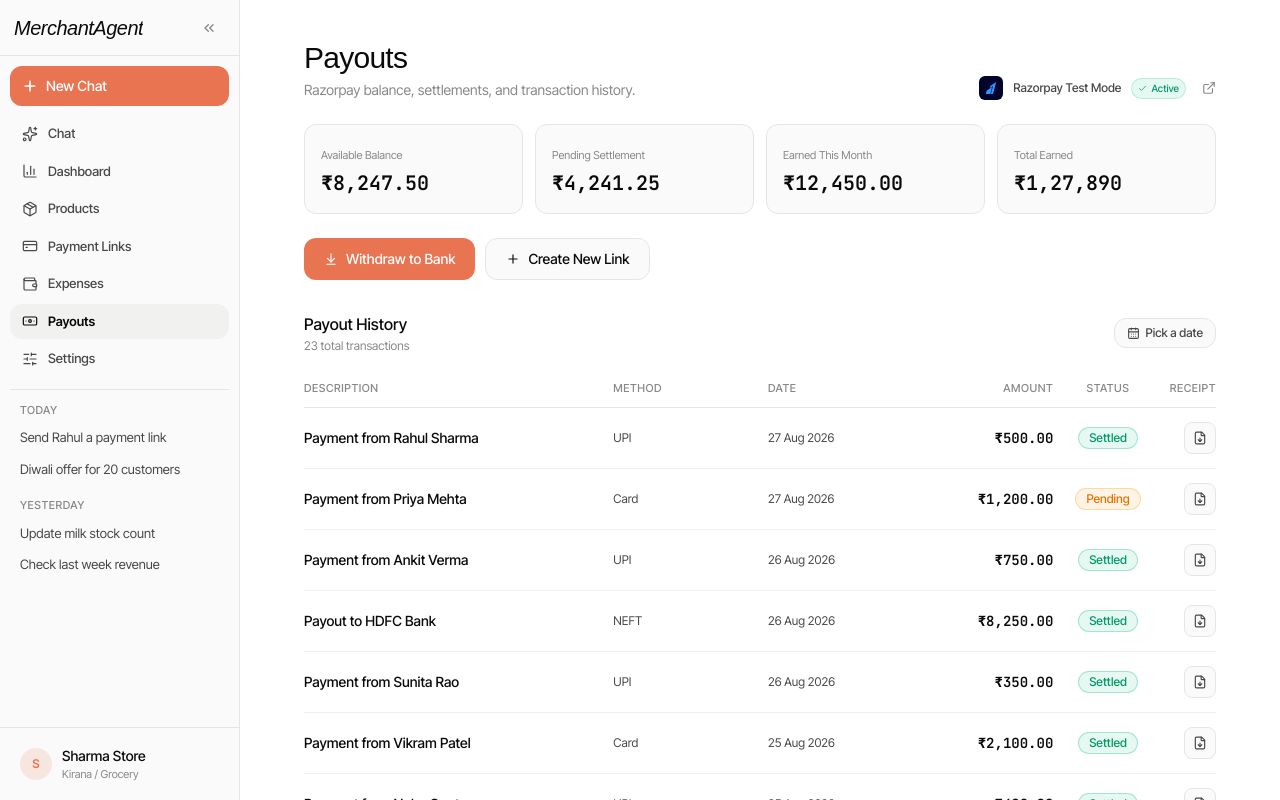
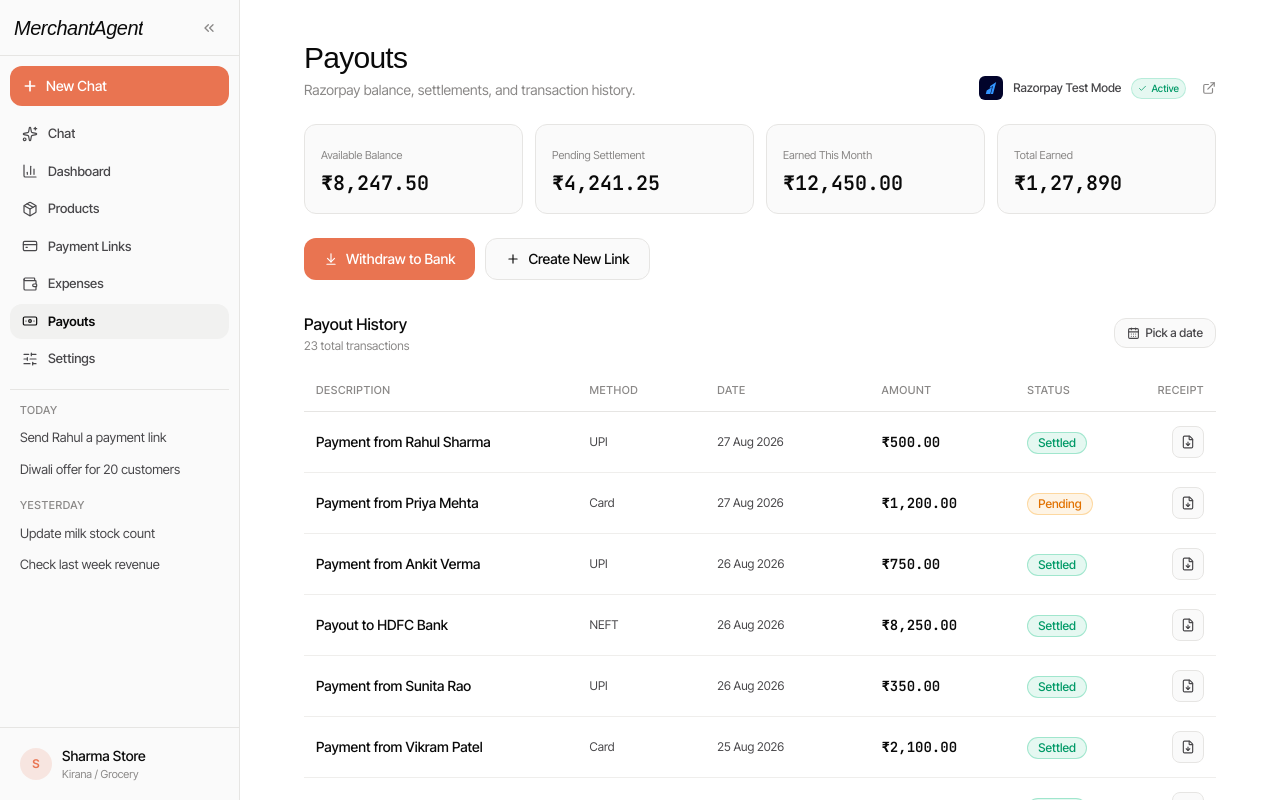
Before and after one commit to Tanveer-rajpurohit/MerchantAgnet, a Next.js app in the folder apps/web/: page /payouts in a window 1280 px wide. Built offline with nearby package versions, Linux system fonts and the light colour scheme; a web font is replaced by a local one.

Commit message:
feat(payouts): refactor PayoutHistoryTable to use table structure for better layout and readability

```diff
--- a/apps/web/app/components/app/payouts/PayoutHistoryTable.tsx
+++ b/apps/web/app/components/app/payouts/PayoutHistoryTable.tsx
@@ -114,43 +114,54 @@ export function PayoutHistoryTable({
           </p>
         </div>
       ) : (
-        <div>
-          <div className="hidden sm:grid grid-cols-12 items-center gap-4 py-2.5 border-b border-border text-[11px] font-medium font-intert text-muted uppercase tracking-wider">
-            <span className="col-span-4">Description</span>
-            <span className="col-span-2">Method</span>
-            <span className="col-span-2">Date</span>
-            <span className="col-span-2 text-right pr-2">Amount</span>
-            <span className="col-span-1 text-center">Status</span>
-            <span className="col-span-1 text-right">Receipt</span>
-          </div>
-
+        <div className="overflow-x-auto">
+          <table className="w-full text-left border-collapse">
+            <thead>
+              <tr className="border-b border-border text-[11px] font-medium font-intert text-muted uppercase tracking-wider">
+                <th className="py-3 px-3 font-medium w-[30%] text-left">
+                  Description
+                </th>
+                <th className="py-3 px-3 font-medium hidden sm:table-cell w-[14%] text-left">
+                  Method
+                </th>
+                <th className="py-3 px-3 font-medium hidden sm:table-cell w-[18%] text-left">
+                  Date
+                </th>
+                <th className="py-3 px-3 font-medium w-[16%] text-left">
+                  Amount
+                </th>
+                <th className="py-3 px-3 font-medium w-[14%] text-left">
+                  Status
+                </th>
+                <th className="py-3 px-3 font-medium w-[8%] text-right">
+                  Receipt
+                </th>
+              </tr>
+            </thead>
+            <tbody className="divide-y divide-border-subtle">
               {records.map((record) => (
-            <div
+                <tr
                   key={record.id}
-              className="grid grid-cols-12 items-center gap-4 py-3.5 border-b border-border-subtle hover:bg-surface-muted/30 transition-colors"
+                  className="hover:bg-surface-muted/30 transition-colors"
                 >
-              <div className="col-span-12 sm:col-span-4 min-w-0 pr-2">
+                  <td className="py-3.5 px-3">
                     <p className="text-sm font-medium font-intert text-primary truncate">
                       {record.description}
                     </p>
                     <p className="text-[11px] text-muted font-intert mt-0.5 sm:hidden">
                       {record.method} · {formatDisplayDate(record.date)}
                     </p>
-              </div>
-
-              <span className="col-span-2 text-xs font-intert text-secondary hidden sm:block">
+                  </td>
+                  <td className="py-3.5 px-3 text-xs font-intert text-secondary hidden sm:table-cell">
                     {record.method}
-              </span>
-
-              <span className="col-span-2 text-xs font-intert text-secondary hidden sm:block">
+                  </td>
+                  <td className="py-3.5 px-3 text-xs font-intert text-secondary hidden sm:table-cell">
                     {formatDisplayDate(record.date)}
-              </span>
-
-              <span className="col-span-6 sm:col-span-2 text-left sm:text-right pr-2 text-sm font-semibold font-mono text-primary">
+                  </td>
+                  <td className="py-3.5 px-3 text-sm font-semibold font-mono text-primary whitespace-nowrap">
                     {record.amount}
-              </span>
-
-              <div className="col-span-4 sm:col-span-1 flex justify-center">
+                  </td>
+                  <td className="py-3.5 px-3 whitespace-nowrap">
                     <span
                       className={`inline-flex items-center justify-center px-2.5 py-0.5 rounded-full text-xs font-medium border ${
                         record.status === "Settled"
@@ -160,9 +171,9 @@ export function PayoutHistoryTable({
                     >
                       {record.status}
                     </span>
-              </div>
-
-              <div className="col-span-2 sm:col-span-1 flex justify-end">
+                  </td>
+                  <td className="py-3.5 px-3 text-right">
+                    <div className="flex justify-end">
                       <button
                         type="button"
                         onClick={() => handleDownloadReceipt(record.id)}
@@ -170,14 +181,20 @@ export function PayoutHistoryTable({
                         className="flex items-center justify-center w-8 h-8 rounded-lg border border-border bg-surface hover:bg-surface-muted text-secondary hover:text-primary transition-colors cursor-pointer"
                       >
                         {receiptDownloaded === record.id ? (
-                    <Check size={14} className="text-emerald-600 dark:text-emerald-400" />
+                          <Check
+                            size={14}
+                            className="text-emerald-600 dark:text-emerald-400"
+                          />
                         ) : (
                           <FileDown size={14} />
                         )}
                       </button>
                     </div>
-            </div>
+                  </td>
+                </tr>
               ))}
+            </tbody>
+          </table>
         </div>
       )}
 
```
Lines whose indentation alone changed are shown as unchanged.
